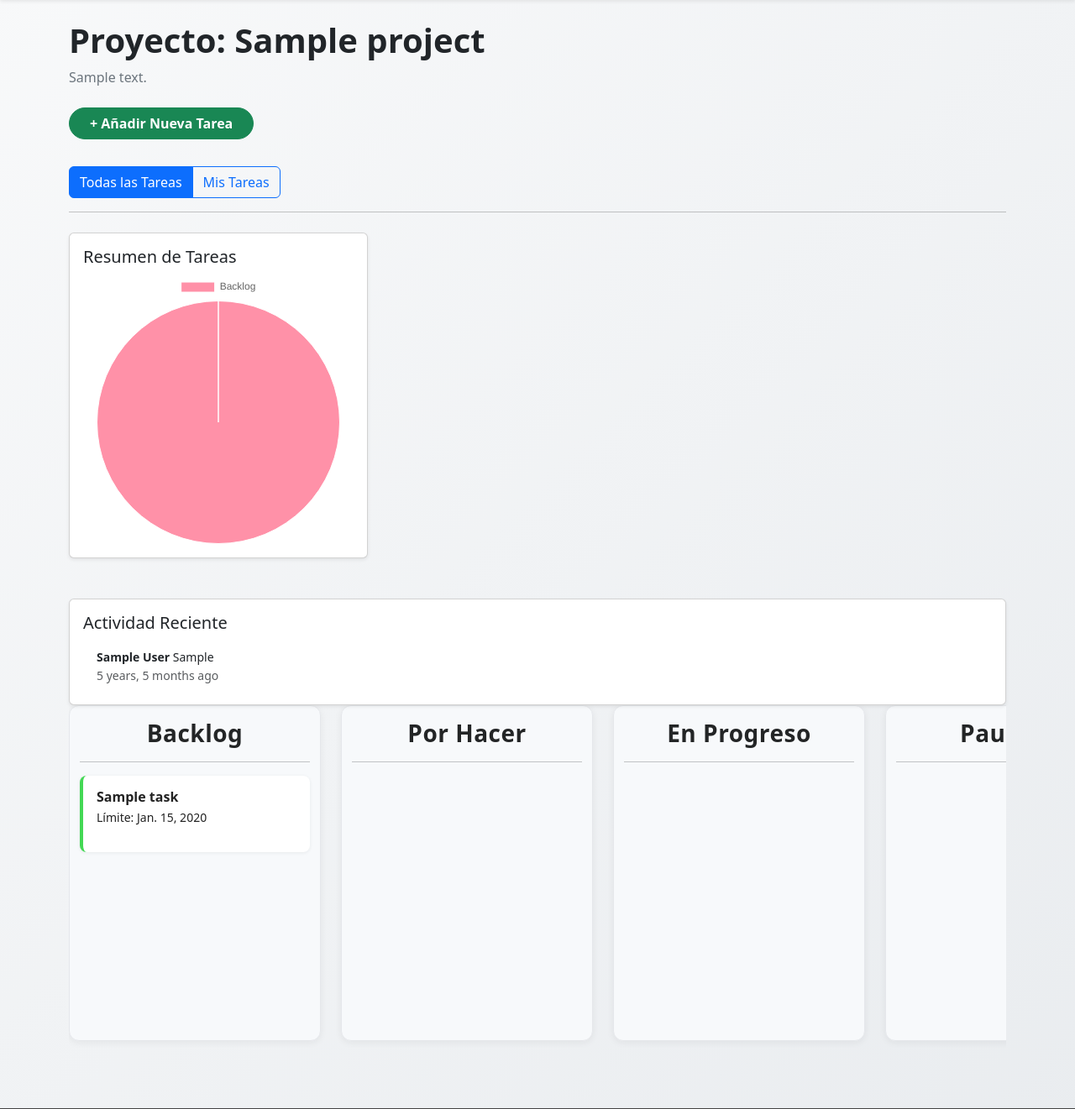
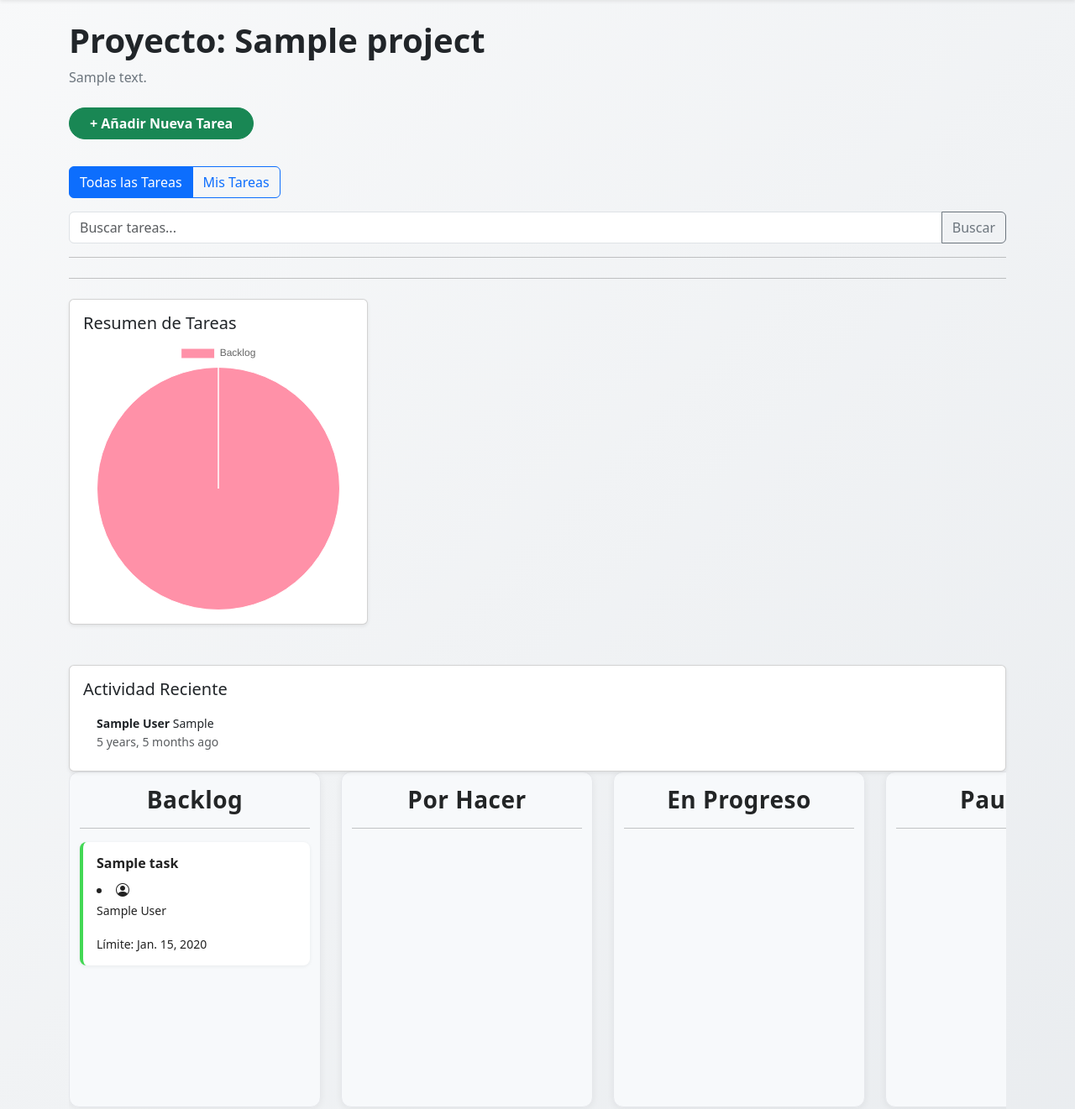
Before and after one commit to deyby01/nexus-pm, a Django app: a page that uses core/templates/core/_task_card.html in a window 1280 px wide. Shown: the part 62-1383 px from the top of the page at 84% size. Run offline with Django 5.2, Linux system fonts and the light colour scheme; a user stored in the database is signed in; tables that the repository leaves empty hold one stand-in row (values such as "Sample post"); data that the repository does not hold is empty; some libraries are stand-ins or nearby versions.

Commit message:
feat(core): Modifications in viewment

```diff
--- a/core/templates/core/_task_card.html
+++ b/core/templates/core/_task_card.html
@@ -5,5 +5,10 @@
      hx-swap="innerHTML"
      style="cursor: pointer;">
     <strong>{{ task.title }}</strong>
-    <p><small>Límite: {{ task.due_date|default:"N/A" }}</small></p>
+    {% if task.assignee %}
+        <p class="mb-1 mt-2 text-muted">
+            <small><li class="bi bi-person-circle"></li>{{ task.assignee.get_full_name }}</small>
+        </p>
+    {% endif %}
+    <p class="mb-0"><small>Límite: {{ task.due_date|default:"N/A" }}</small></p>
 </div>
--- a/core/templates/core/_task_detail_modal.html
+++ b/core/templates/core/_task_detail_modal.html
@@ -10,7 +10,8 @@
         <div class="modal-body">
             <form hx-post="{% url 'core:task_detail_update' pk=task.pk %}"
                   hx-target="#task-{{ task.id }}"
-                  hx-swap="outerHTML">
+                  hx-swap="outerHTML"
+                  hx-on="htmx:afterOnLoad: this.closest('.modal-overlay').remove()">
 
                 {% csrf_token %}
                 {{ form.as_p }}
--- a/core/templates/core/project_detail.html
+++ b/core/templates/core/project_detail.html
@@ -29,6 +29,13 @@
        Mis Tareas
     </a>
 </div>
+<form method="GET" action="" class="mt-3">
+    <div class="input-group">
+        <input type="text" name="q" class="form-control" placeholder="Buscar tareas..." value="{{ search_query|default:'' }}">
+        <button class="btn btn-outline-secondary" type="submit">Buscar</button>
+    </div>
+</form>
+<hr class="mb-4">
 
 <div id="modal-container"></div>
 <hr class="mb-4">
--- a/core/views.py
+++ b/core/views.py
@@ -10,6 +10,7 @@ from django.views.decorators.http import require_POST
 from django.contrib.auth.decorators import login_required
 from .utils import can_user_interact_with_project
 from django.contrib import messages
+from django.db.models import Q
 
 class LandingPageView(TemplateView):
     template_name = 'core/landing_page.html'
@@ -167,6 +168,18 @@ class ProjectDetailView(LoginRequiredMixin, DetailView):
         context = super().get_context_data(**kwargs)
         project = self.get_object()
 
+        #----- Logica de busqueda ------
+        search_query = self.request.GET.get('q', '')
+        context['search_query'] = search_query
+
+        tasks = project.tasks.all()
+        if search_query:
+            tasks = tasks.filter(
+                Q(title__icontains=search_query) |
+                Q(description__icontains=search_query)
+            )
+        # ----- Fin de la Logica de busqueda ------
+
         #--- Logica de Filtrado ----
         # Obtenemos el parametro del filtro desde la URL
         filter_by = self.request.GET.get('filter_by')
@@ -205,7 +218,7 @@ class ProjectDetailView(LoginRequiredMixin, DetailView):
         # Fin de la logica del grafico
 
         # Añadimos las actividades al contexto
-        context['activities'] = self.get_object().activities.all()[:15] # Mostramos las 15 más recientes
+        context['activities'] = self.get_object().activities.all()[:5] # Mostramos las 15 más recientes
 
         context['is_locked'] = not can_user_interact_with_project(project, self.request.user)
         return context
@@ -434,12 +447,20 @@ def add_comment(request, task_pk):
 class NotificationListView(LoginRequiredMixin, ListView):
     model = Notification
     template_name = 'core/notification_list.html'
-    content_type_name = 'notifications'
+    context_object_name = 'notifications'
     paginate_by = 20
 
+    def dispatch(self, request, *args, **kwargs):
+        """
+        Este método se ejecuta ANTES que get_queryset.
+        Es el lugar perfecto para realizar la acción de marcar como leído.
+        """
+        # Actualizamos todas las notificaciones no leídas del usuario a 'leído'.
+        request.user.notifications.filter(read=False).update(read=True)
+        return super().dispatch(request, *args, **kwargs)
+
     def get_queryset(self):
-        # Marcar las no leidas como leidas al cargar la pagina
-        unread_notifications = self.request.user.notifications.filter(read=False)
-        unread_notifications.update(read=True)
-        # Devolver todas las notificaciones
+        """
+        Ahora este método solo tiene una responsabilidad: obtener la lista.
+        """
         return self.request.user.notifications.all()
```
